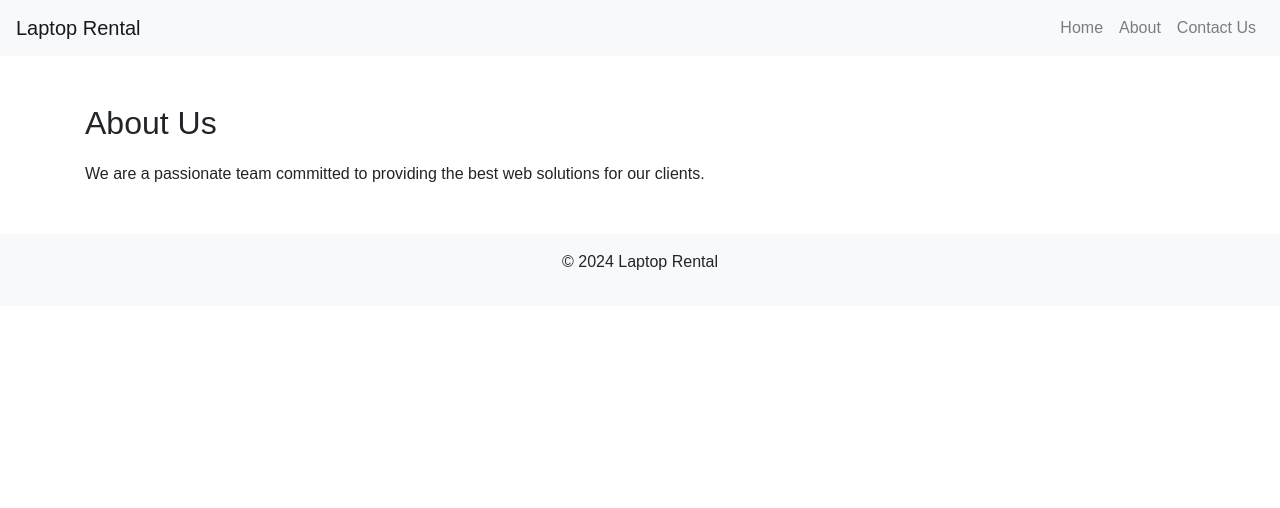
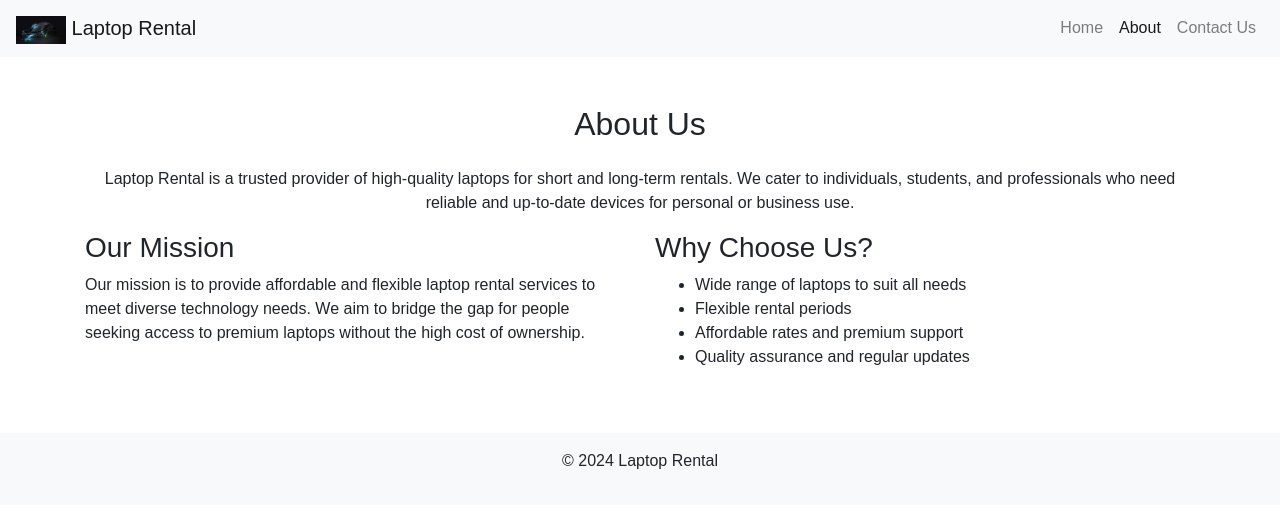
Before and after one commit to Mogusu2/Client-Based-Project, a plain HTML site: page about.html in a window 1280 px wide. Drawn offline with nearby package versions, Linux system fonts and the light colour scheme.

Commit message:
modified about.html

```diff
--- a/about.html
+++ b/about.html
@@ -3,35 +3,57 @@
 <head>
     <meta charset="UTF-8">
     <meta name="viewport" content="width=device-width, initial-scale=1.0">
-    <title>About | Laptop Rental</title>
+    <title>About Us | Laptop Rental</title>
     <link rel="stylesheet" href="https://maxcdn.bootstrapcdn.com/bootstrap/4.5.2/css/bootstrap.min.css">
-    <link rel="stylesheet" href="./assets/css/style.css">
+    <link rel="stylesheet" href="assets/css/style.css">
 </head>
 <body>
     <!-- Navbar -->
     <nav class="navbar navbar-expand-lg navbar-light bg-light">
-        <a class="navbar-brand" href="index.html">Laptop Rental</a>
+        <a class="navbar-brand" href="index.html">
+            <img src="assets/images/logo.png" alt="Laptop Rental Logo" class="logo"> Laptop Rental
+        </a>
         <button class="navbar-toggler" type="button" data-toggle="collapse" data-target="#navbarNav">
             <span class="navbar-toggler-icon"></span>
         </button>
         <div class="collapse navbar-collapse" id="navbarNav">
             <ul class="navbar-nav ml-auto">
-                <li class="nav-item"><a class="nav-link" href="./index.html">Home</a></li>
-                <li class="nav-item"><a class="nav-link" href="./about.html">About</a></li>
-                <li class="nav-item"><a class="nav-link" href="./contact.html">Contact Us</a></li>
+                <li class="nav-item"><a class="nav-link" href="index.html">Home</a></li>
+                <li class="nav-item active"><a class="nav-link" href="about.html">About</a></li>
+                <li class="nav-item"><a class="nav-link" href="contact.html">Contact Us</a></li>
             </ul>
         </div>
     </nav>
 
-    <!-- About Content -->
+    <!-- About Section -->
     <section class="container my-5">
-        <h2>About Us</h2>
-        <p>We are a passionate team committed to providing the best web solutions for our clients.</p>
+        <h2 class="text-center mb-4">About Us</h2>
+        <p class="text-center">Laptop Rental is a trusted provider of high-quality laptops for short and long-term rentals. We cater to individuals, students, and professionals who need reliable and up-to-date devices for personal or business use.</p>
+
+        <div class="row">
+            <div class="col-md-6">
+                <h3>Our Mission</h3>
+                <p>Our mission is to provide affordable and flexible laptop rental services to meet diverse technology needs. We aim to bridge the gap for people seeking access to premium laptops without the high cost of ownership.</p>
+            </div>
+            <div class="col-md-6">
+                <h3>Why Choose Us?</h3>
+                <ul>
+                    <li>Wide range of laptops to suit all needs</li>
+                    <li>Flexible rental periods</li>
+                    <li>Affordable rates and premium support</li>
+                    <li>Quality assurance and regular updates</li>
+                </ul>
+            </div>
+        </div>
     </section>
 
     <!-- Footer -->
     <footer class="bg-light text-center py-3">
         <p>&copy; 2024 Laptop Rental</p>
     </footer>
+
+    <script src="https://code.jquery.com/jquery-3.5.1.min.js"></script>
+    <script src="https://cdn.jsdelivr.net/npm/popper.js@1.16.1/dist/umd/popper.min.js"></script>
+    <script src="https://stackpath.bootstrapcdn.com/bootstrap/4.5.2/js/bootstrap.min.js"></script>
 </body>
 </html>
```
